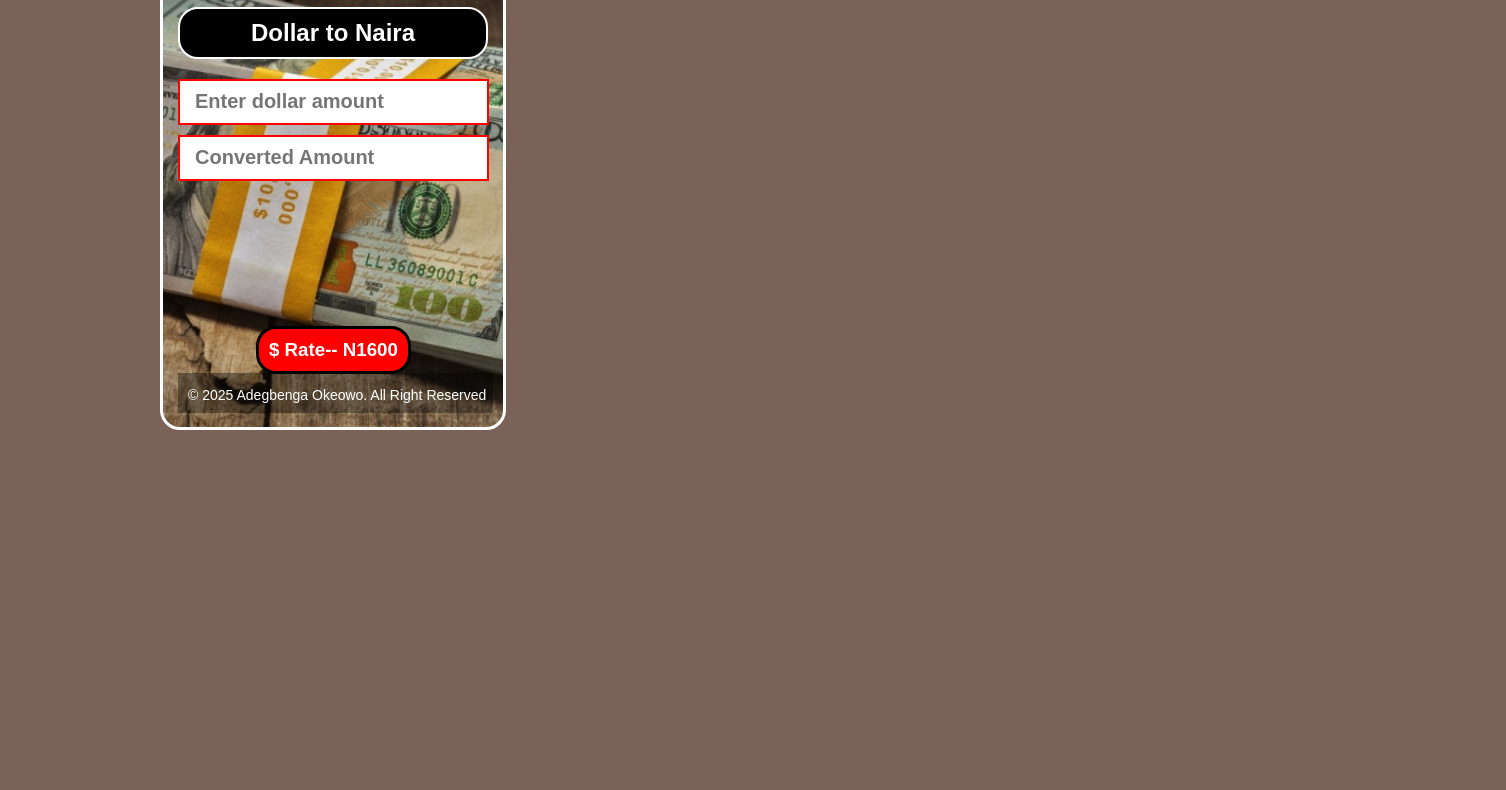
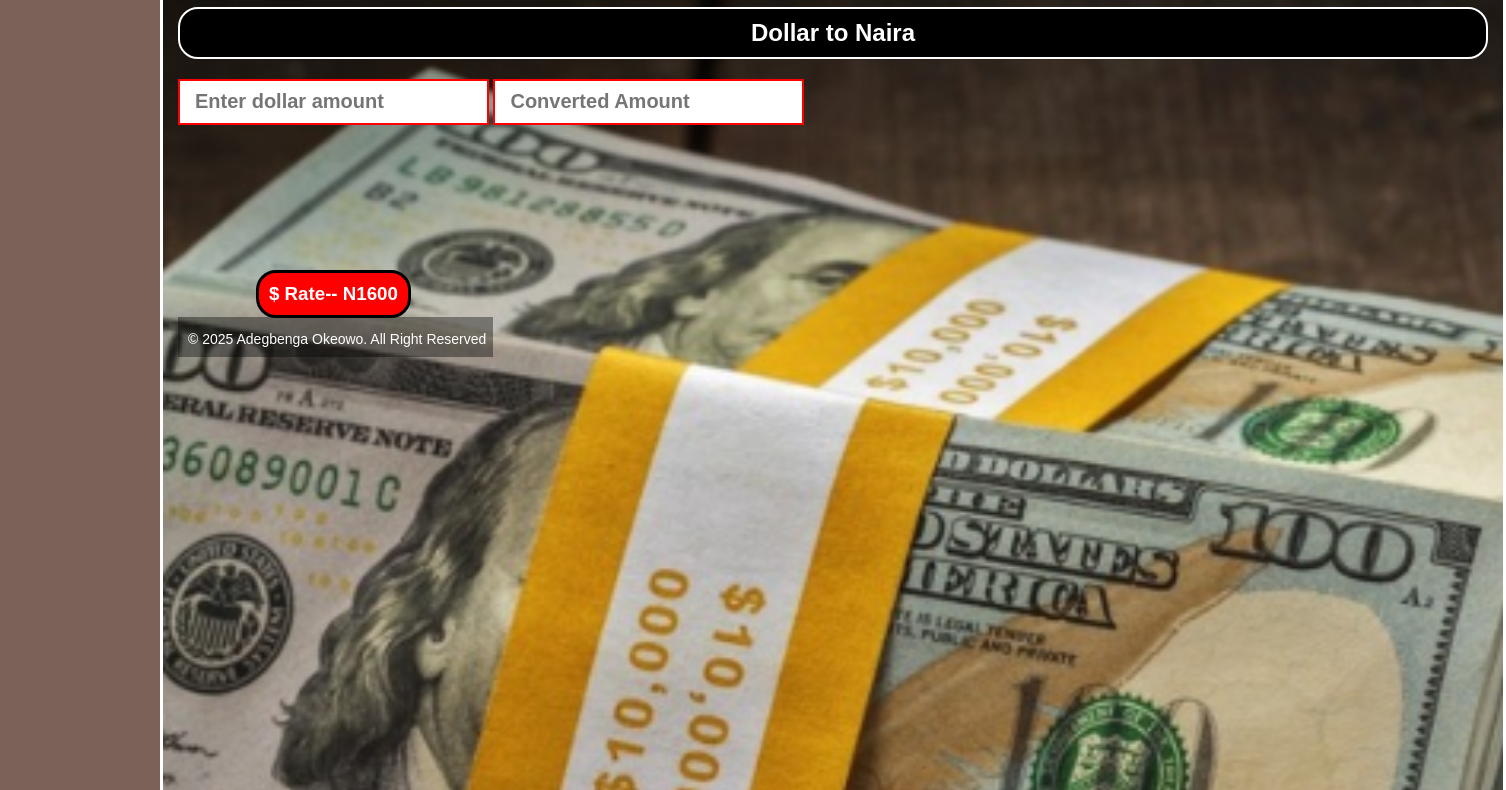
Before and after one commit to icode-fenixwings/FX-CONVERTER-, a plain HTML site: page index.html in a window 1280 px wide. Shown: the part 96-886 px from the top of the page, 1506 px wide, since content can reach past the window. Before the commit the page ends 800 px from the top, so only its background shows below. Drawn offline with Linux system fonts and the light colour scheme.

Commit message:
Update style.css more change
style changes

```diff
--- a/style.css
+++ b/style.css
@@ -52,8 +52,8 @@ position: relative;
   background-size: cover;
   background-repeat: no repeat;
   overflow: hidden;
-  width: 310px;
-  height: 500px;
+  width: 1310px;
+  height: 1500px;
   border: 3px solid white;
   padding: 0 15px;
   border-radius: 20px;
```
